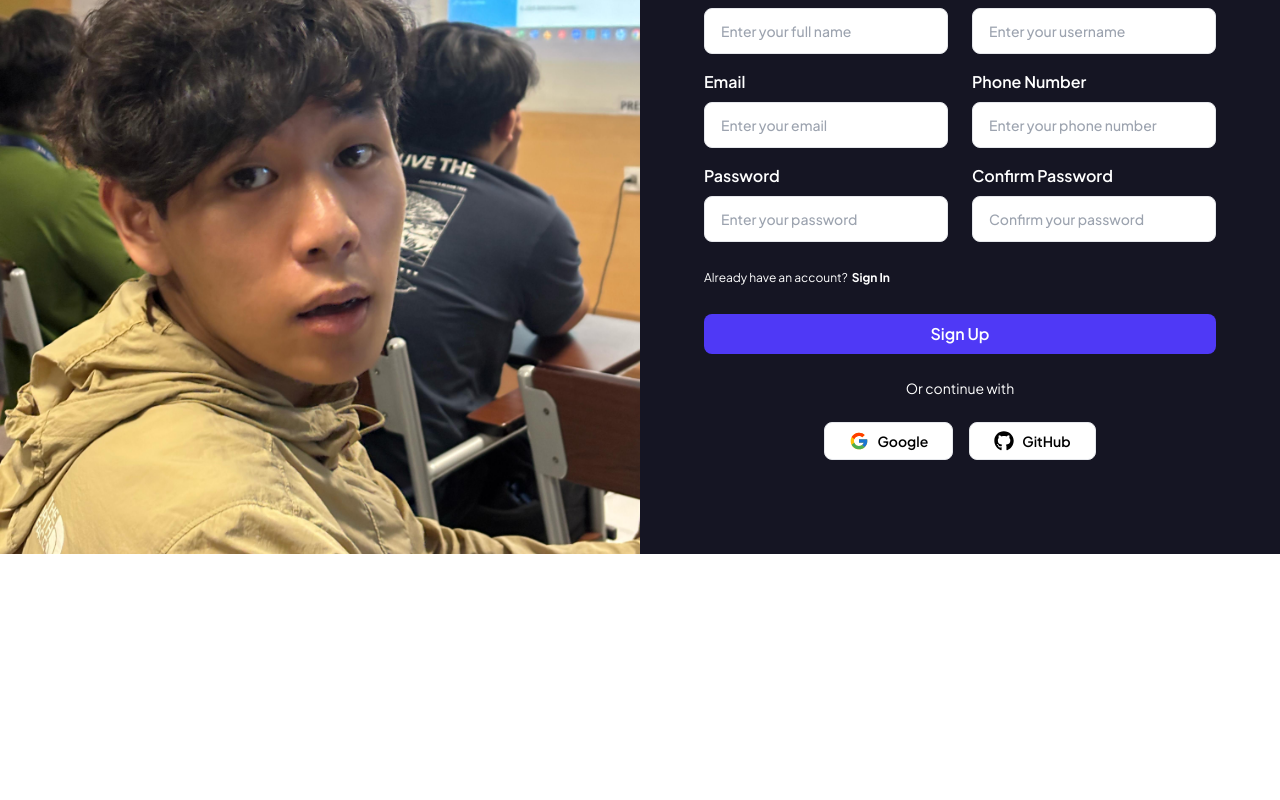
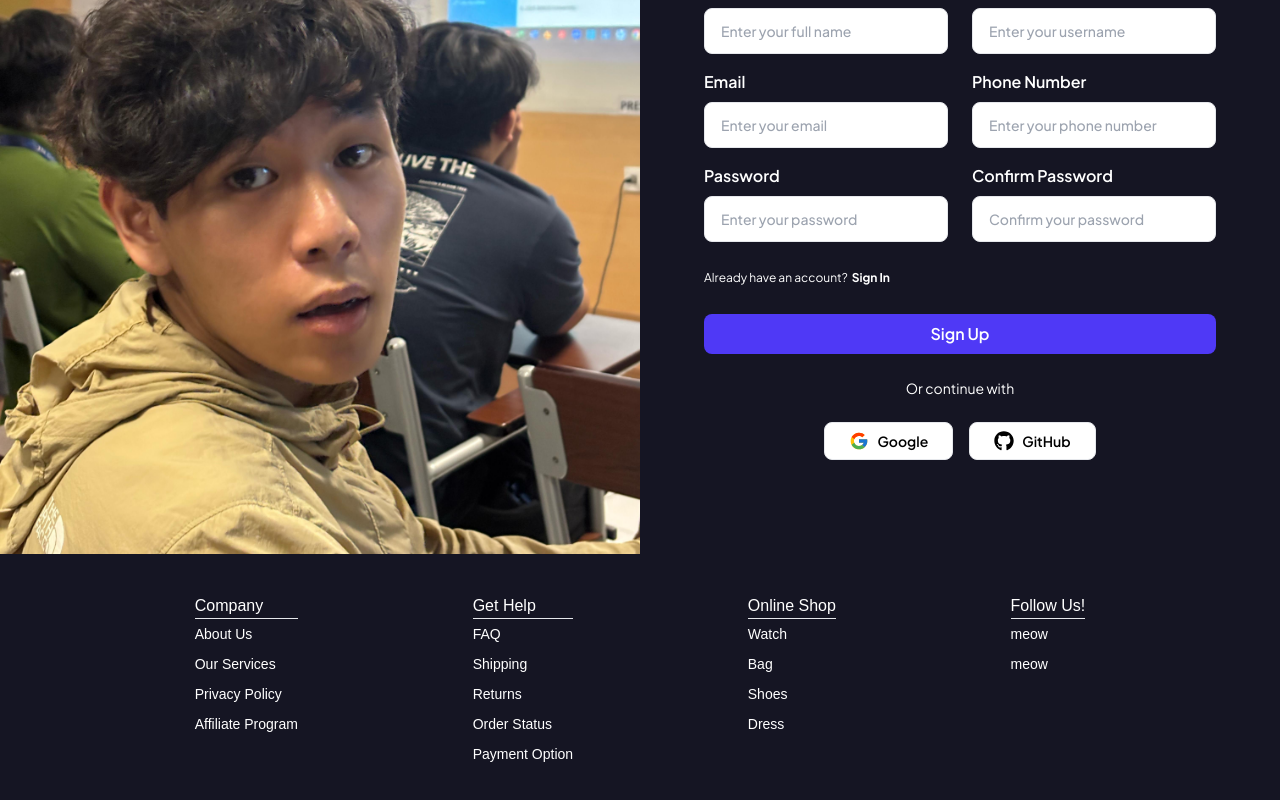
Before and after one commit to dustinmondegreen/TokoBajuOnline, a React (Vite) app: page /registration in a window 1280 px wide. Shown: the part 246-1046 px from the top of the page. Before the commit the page ends 800 px from the top, so only its background shows below. Built offline with nearby package versions, Linux system fonts and the light colour scheme.

Commit message:
Add Footer

```diff
--- a/src/App.jsx
+++ b/src/App.jsx
@@ -6,9 +6,11 @@ import Cart from "./pages/Cart";
 import Checkout from "./pages/Checkout";
 import Login from "./pages/Login";
 import Registration from "./pages/Registration";
+import Footer from "./components/Footer"
 
 const App = () => {
   return (
+    <>
     <Router>
       {/* <Navbar /> */}
       <Routes>
@@ -20,6 +22,8 @@ const App = () => {
         <Route path="/registration" element={<Registration />} />
       </Routes>
     </Router>
+    <Footer></Footer>
+    </>
   );
 };
 
--- /dev/null
+++ b/src/components/Footer.jsx
@@ -0,0 +1,57 @@
+import styles from './Footer.module.css'
+
+function Footer(){
+
+    return(
+        <>
+        <footer>
+            <div className ={styles.footerContainer}>
+                <div className={styles.footerCompany}>
+                <h3>Company</h3>
+                <hr />
+                    <ul>
+                        <li>About Us</li>
+                        <li>Our Services</li>
+                        <li>Privacy Policy</li>
+                        <li>Affiliate Program</li>
+                    </ul>
+                </div>
+
+                <div className={styles.footerHelp}>
+                <h3>Get Help</h3>
+                <hr />
+                    <ul>
+                        <li>FAQ</li>
+                        <li>Shipping</li>
+                        <li>Returns</li>
+                        <li>Order Status</li>
+                        <li>Payment Option</li>
+                    </ul>
+                </div>
+
+                <div className={styles.footerShop}>
+                <h3>Online Shop</h3>
+                <hr />
+                    <ul>
+                        <li>Watch</li>
+                        <li>Bag</li>
+                        <li>Shoes</li>
+                        <li>Dress</li>
+                    </ul>
+                </div>
+
+                <div className={styles.footerFollow}>
+                <h3>Follow Us!</h3>
+                <hr />
+                    <ul className='followRow'>
+                        <li>meow</li>
+                        <li>meow</li>
+                    </ul>
+                </div>
+            </div>
+        </footer>
+        </>
+    )
+}
+
+export default Footer;
--- /dev/null
+++ b/src/components/Footer.module.css
@@ -0,0 +1,41 @@
+.footerContainer {
+    display: flex;
+    background-color: #151523;
+    color: white;
+    padding: 40px 20px;
+    justify-content: space-evenly;
+    font-family: Arial, Helvetica, sans-serif;
+    flex-wrap: wrap;
+}
+
+h3{
+    font-size: 20px;
+}
+
+ul {
+    font-size: 14px;
+    list-style: none;
+    padding-left: 0;
+    line-height: 30px;
+}
+
+.footerCompany{
+
+}
+
+.footerHelp{
+
+}
+
+.footerShop{
+
+}
+
+.footerFollow{
+
+}
+
+.followRow{
+    display: flex;
+    flex-direction: column;
+}
```
